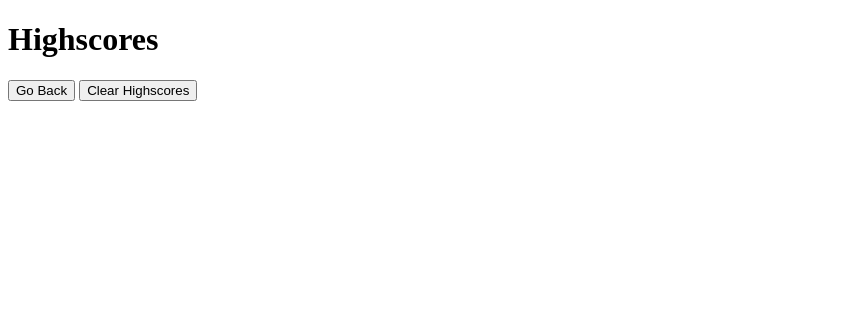
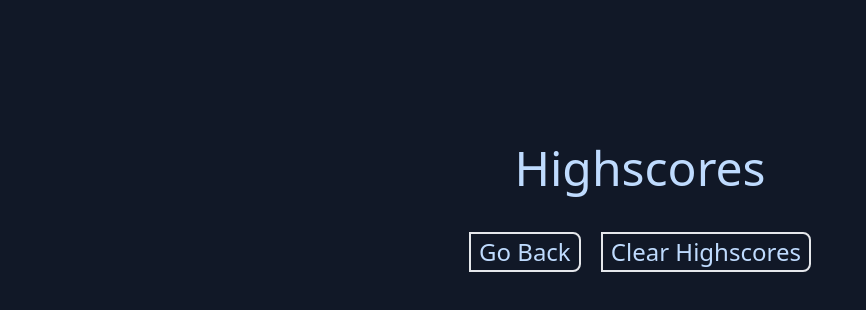
Before and after one commit to LuisM-Hernandez/Quiz_Game, a plain HTML site: page highscores.html in a window 1280 px wide. Shown: the whole page, without its empty margins (0-866 px from the left). Drawn offline with nearby package versions, Linux system fonts and the light colour scheme.

Commit message:
Further styling. Need to fix centering on front page. Fix local storage to get more than one person in array

```diff
--- a/highscores.html
+++ b/highscores.html
@@ -7,15 +7,17 @@
     <title>Highscores</title>
 
     <link rel="stylesheet" href="./assets/css/styles.css" />
+    <link href="https://unpkg.com/tailwindcss@^2/dist/tailwind.min.css" rel="stylesheet">
+
   </head>
 
-  <body>
-    <div class="wrapper">
-      <h1>Highscores</h1>
-      <ol id="highscores"></ol>
+  <body class="bg-gray-900	text-blue-200">
+    <div class="wrapper text-center m-36">
+      <h1 class="text-5xl m-8">Highscores</h1>
+      <ol id="highscores" class="text-4xl text-yellow-200 m-8"></ol>
 
-      <a href="index.html"><button>Go Back</button></a>
-      <button id="clear">Clear Highscores</button>
+      <a href="index.html"><button class="px-2 py-0.5 rounded-r-lg border-2 m-2 text-2xl">Go Back</button></a>
+      <button id="clear" class="px-2 py-0.5 rounded-r-lg border-2 m-2 hover:bg-gray-700 text-2xl">Clear Highscores</button>
     </div>
 
     <script src="./assets/js/scores.js"></script>
```
Also changed, not shown: index.html (+5 -2 lines).
